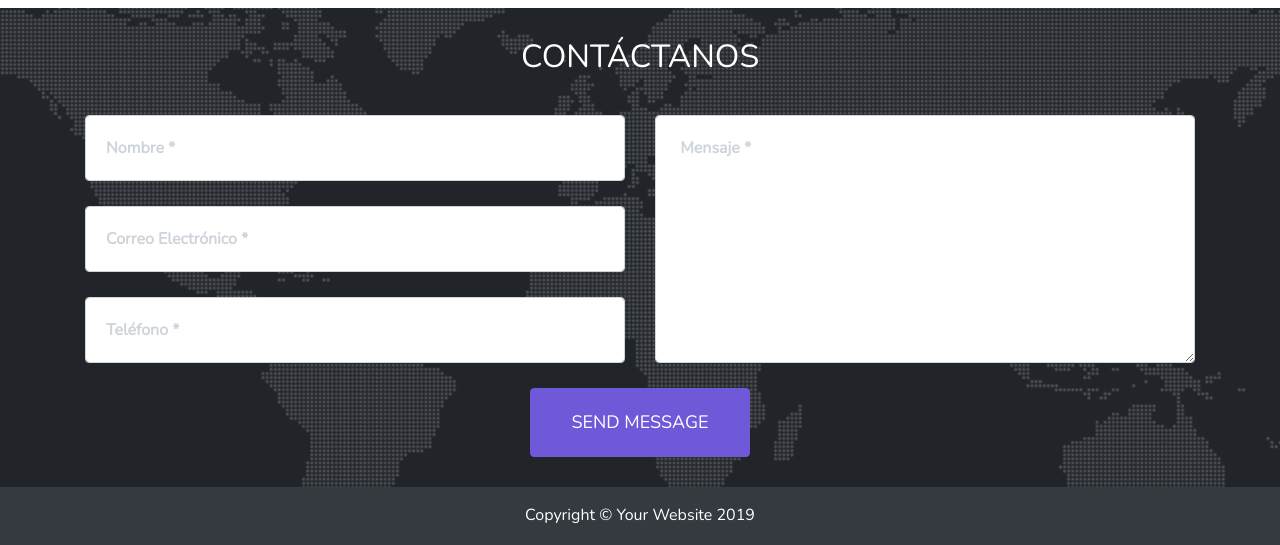
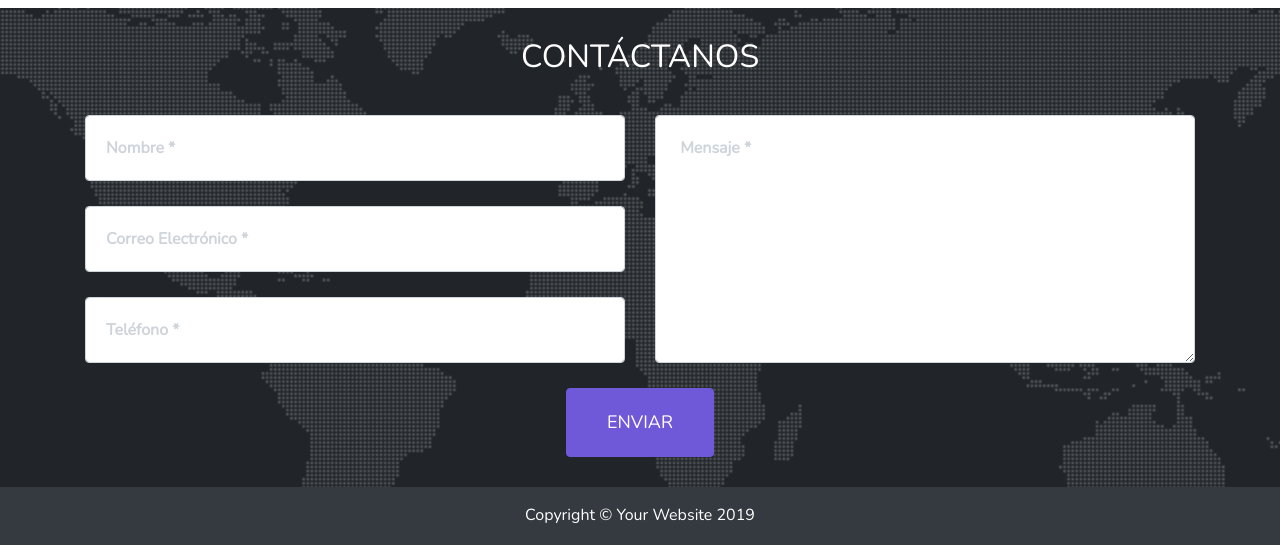
Before and after one commit to juanlugodegouveia/pazcita, a plain HTML site: page docs/index.html in a window 1280 px wide. Shown: the part 2834-3379 px from the top of the page. Drawn offline with nearby package versions, Linux system fonts and the light colour scheme; a web font is replaced by a local one.

Commit message:
Fixed send message

```diff
--- a/docs/index.html
+++ b/docs/index.html
@@ -403,8 +403,7 @@
               <div class="clearfix"></div>
               <div class="col-lg-12 text-center">
                 <div id="success"></div>
-                <button id="sendMessageButton" class="btn btn-primary btn-xl text-uppercase" type="submit">Send
-                  Message</button>
+                <button id="sendMessageButton" class="btn btn-primary btn-xl text-uppercase" type="submit">Enviar</button>
               </div>
             </div>
           </form>
```
Also changed, not shown: index.html (+1 -2 lines).
